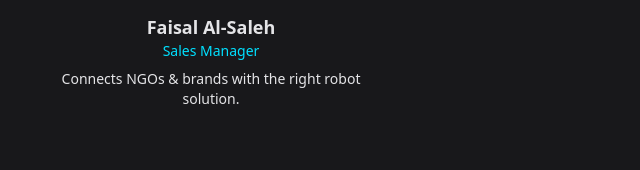
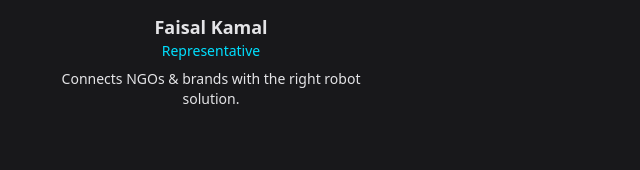
Before and after one commit to Astrobubu/AhmadRobotics, a plain HTML site: page index.html in a window 1280 px wide. Shown: the part 3307-3477 px from the top of the page, 613-1253 px from the left. Drawn offline with nearby package versions, Linux system fonts and the light colour scheme.

Commit message:
Update index.html

```diff
--- a/index.html
+++ b/index.html
@@ -211,8 +211,8 @@
       <img  style="display: inline;" src="static/img/team_faisal.jpg"
            alt="Faisal Al-Saleh"
            class="w-40 h-40 rounded-full object-cover border-4 border-brand/60 mb-4" />
-      <h4 class="text-lg font-semibold">Faisal Al-Saleh</h4>
-      <p class="text-brand text-sm">Sales Manager</p>
+      <h4 class="text-lg font-semibold">Faisal Kamal</h4>
+      <p class="text-brand text-sm">Representative</p>
       <p class="text-sm mt-2 max-w-xs">Connects NGOs &amp; brands with the right robot solution.</p>
     </div>
   </div>
```
